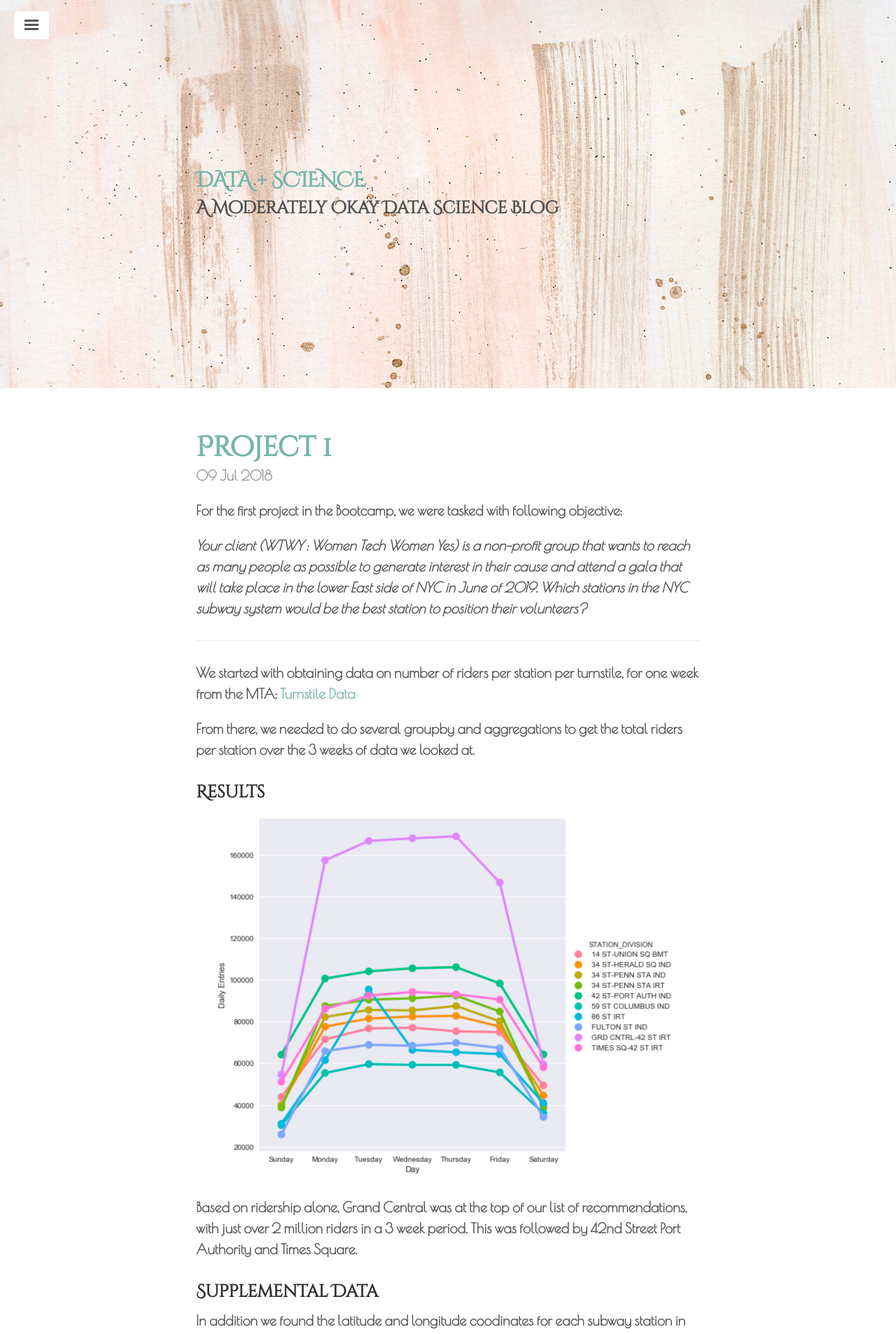
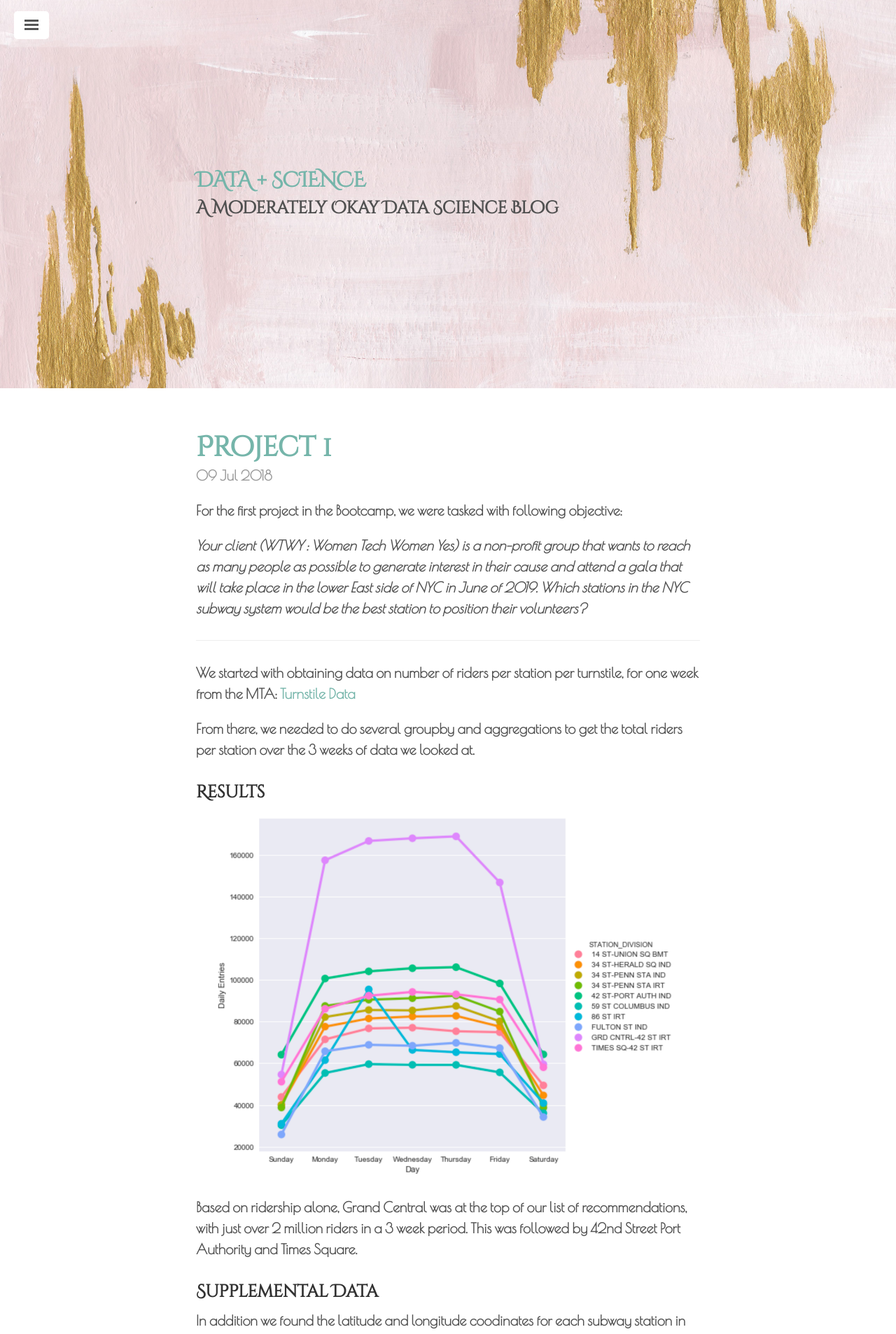
Before and after one commit to Cassini-4B/Cassini-4B.github.io, a Jekyll site: the page built from index.html, in a window 1280 px wide. Shown: the top 1907 px of the page at 70% size. Built offline with Jekyll 4.4.1, drawn with Linux system fonts in a browser that asks for light colours; some web fonts are replaced; the list of posts is cut into pages by our own code.

Commit message:
insert bkgd2 image

```diff
--- a/public/css/lanyon.css
+++ b/public/css/lanyon.css
@@ -117,7 +117,7 @@ header {
 .masthead {
   padding-top:    12rem;
   padding-bottom: 12rem;
-  background: #FF6347 url("/pics/marble-coral-background.jpg") no-repeat center center;
+  background: #FF6347 url("/pics/background2.jpg") no-repeat center center;
   background-size: cover;
 
 
```
